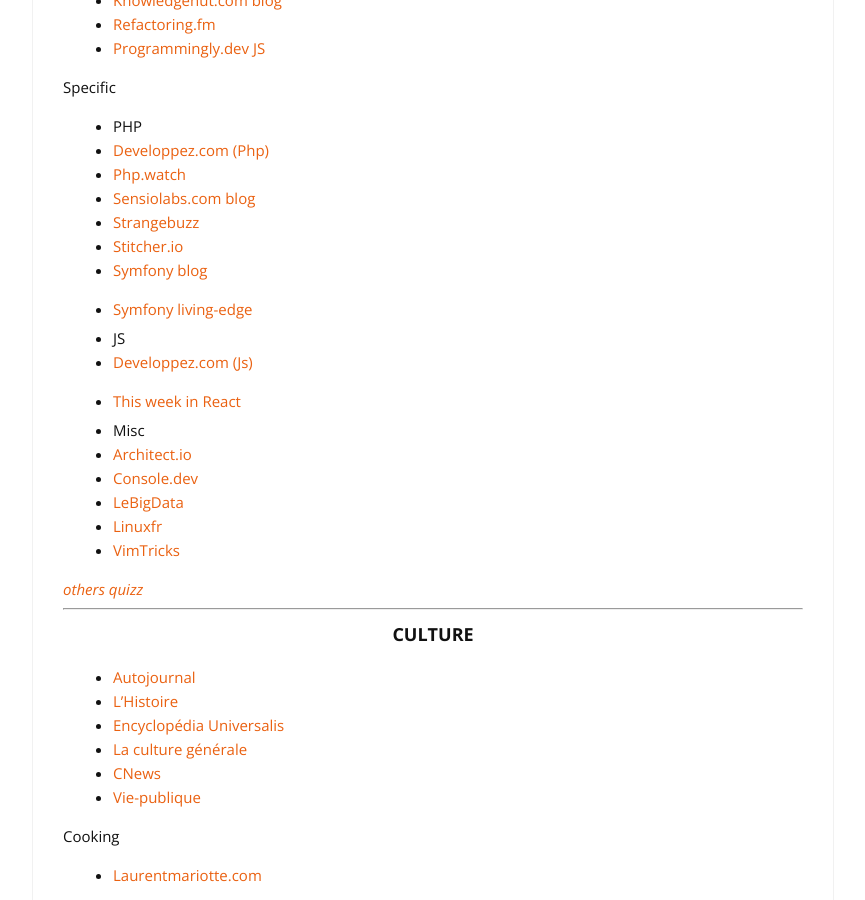
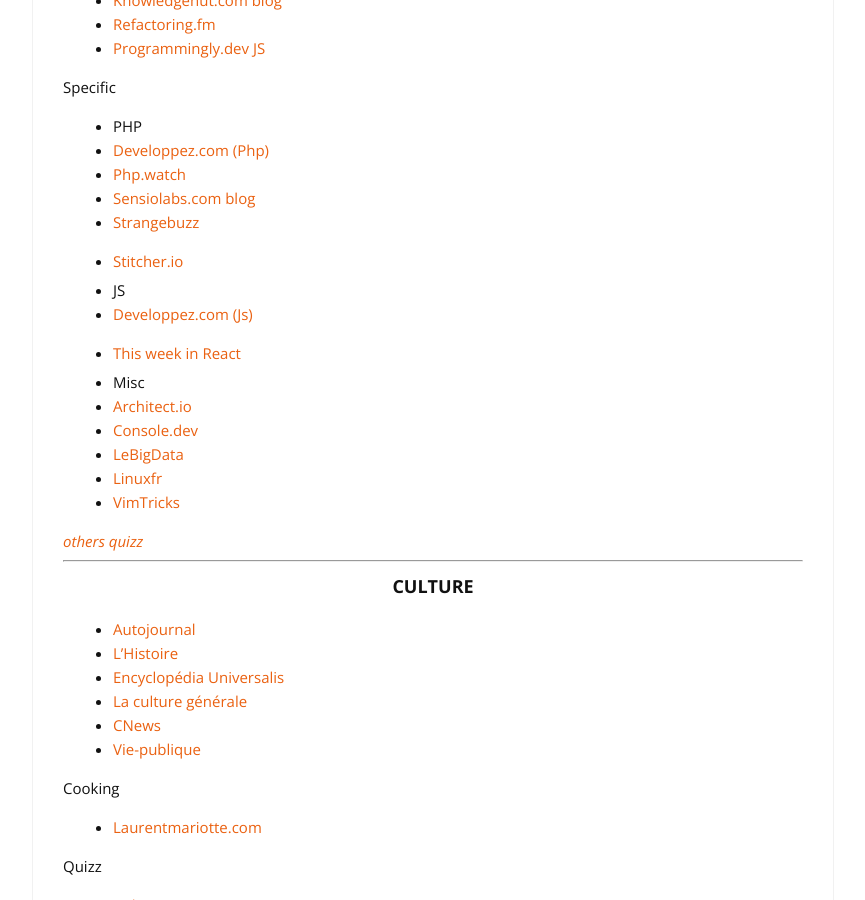
Before and after one commit to cylmat/cylmat.github.io, a Jekyll site: the page built from _pages/news.md, in a window 1280 px wide and 900 px high, scrolled down 771 px. Shown: the whole window, without its empty margins (207-1072 px from the left). Built offline with Jekyll 4.4.1, drawn with Linux system fonts in a browser that asks for light colours; nearby versions of some CDN libraries.

Commit message:
Update news.md

```diff
--- a/_pages/news.md
+++ b/_pages/news.md
@@ -43,8 +43,6 @@
 - [Sensiolabs.com blog](https://blog.sensiolabs.com/fr)
 - [Strangebuzz](https://www.strangebuzz.com/fr)
 - [Stitcher.io](https://stitcher.io)
-- [Symfony blog](https://symfony.com/blog)
-- [Symfony living-edge](https://symfony.com/blog/category/living-on-the-edge)
 
 + JS
 + [Developpez.com (Js)](https://javascript.developpez.com)
```
